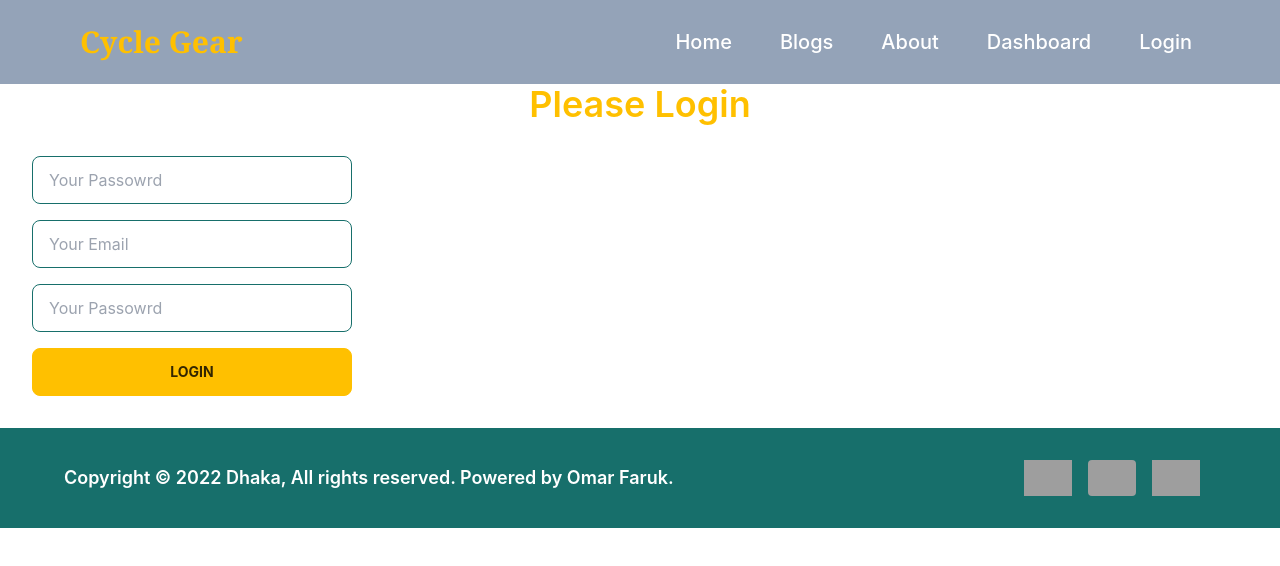
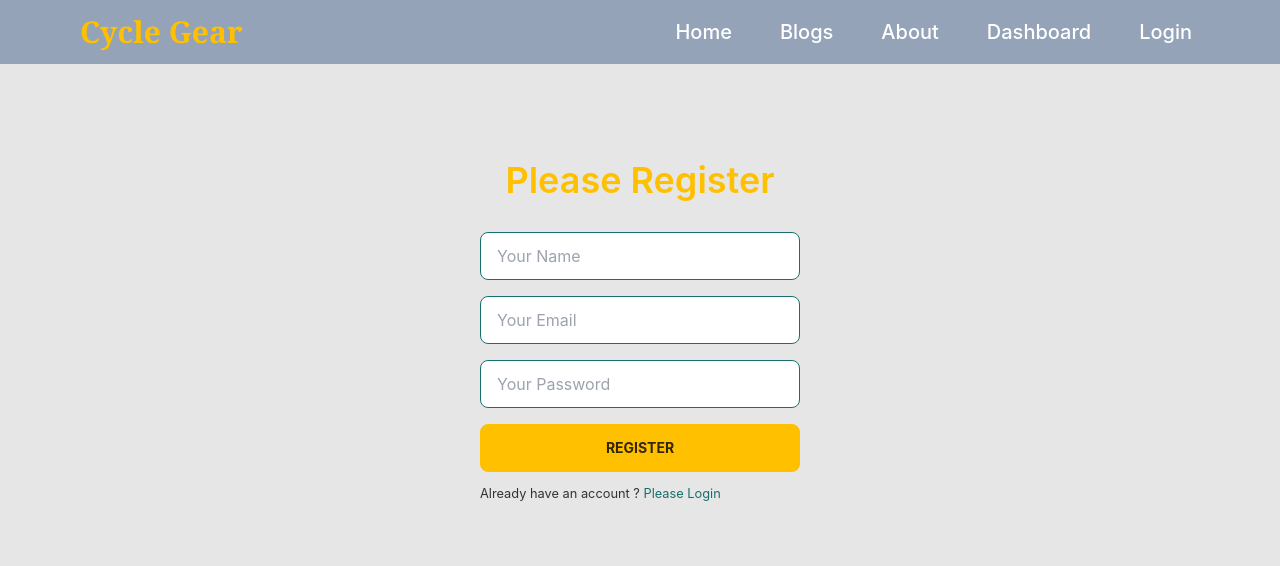
Before and after one commit to Omarfaruk05/cycle-gear-cletet-as-12, a React (Create React App) app: page /register in a window 1280 px wide. Shown: the top 566 px of the page. Built offline with nearby package versions, Linux system fonts and the light colour scheme; no server answers; grey boxes are pictures that could not be loaded.

Commit message:
added login and register

```diff
--- a/src/Pages/Login/Login.js
+++ b/src/Pages/Login/Login.js
@@ -1,20 +1,49 @@
 import React from 'react';
+import { useSignInWithEmailAndPassword, useSignInWithGoogle } from 'react-firebase-hooks/auth';
 import { useForm } from "react-hook-form";
-import { Link } from 'react-router-dom';
+import { Link, useLocation, useNavigate } from 'react-router-dom';
+import auth from '../../firebase.init';
+import Loading from '../Shared/Loading';
 
 const Login = () => {
-    const { register, handleSubmit} = useForm();
+    let errorElement;
+    const [signInWithGoogle, googleUser, googleLoading, googleError] = useSignInWithGoogle(auth);
 
-  const onSubmit = data => {
-      console.log(data);
+    const { register, formState: { errors }, handleSubmit, reset } = useForm();
+
+    const [
+        signInWithEmailAndPassword,
+        emailUser,
+        emailLoading,
+        emailError,
+    ] = useSignInWithEmailAndPassword(auth);
+
+    if(googleLoading || emailLoading){
+        return <Loading></Loading>
+    }
+
+    if(googleError || emailError){
+        errorElement = <><p className='text-red-500 mb-1'><small>{googleError?.message || emailError?.message}</small></p></>
+    }
+
+    if(googleUser || emailUser){
+    }
+
+    const onSubmit = (data) => {
+        console.log(data)
+        const email = data.email;
+        const password = data.password;
+        signInWithEmailAndPassword(email, password);
+        reset()
     }
     return (
-        <div>
+        <div  className='pt-12 md:pt-24  bg-base-200'>
             <h2 className='text-center text-4xl text-secondary font-semibold'>Please Login</h2>
+            <div  className='flex justify-center  h-[75vh] md:h-[80vh]'>
                 <div>
                     <div class="card w-96">
                         <div class="card-body">
-                        <form onclick={handleSubmit(onSubmit)}>
+                            <form onSubmit={handleSubmit(onSubmit)}>
                                 <input type="email" placeholder="Your Email" class="input input-bordered input-primary w-full max-w-xs"
                                 {...register("email",{
                                     required: {
@@ -31,27 +60,26 @@ const Login = () => {
                                     {errors.email?.type === "pattern" && <span className="label-text-alt text-red-500">{errors.email.message}</span>}
 
                                 </label>
-                            <input type="password" placeholder="Your Passowrd" class="input input-bordered input-primary w-full max-w-xs"
-                            {...register("passowrd",{
+                                <input type="Password" placeholder="Your Password" className="input input-bordered w-full max-w-xs" {...register("password",{
                                 required: {
                                     value: true,
-                                    message:'Email is Requited'
+                                    message: 'Passowrd is Requirted'
                                 },
-                                pattern: {
-                                    value:6,
-                                    message: 'Password must be 6 characters or longer'
+                                minLength: {
+                                    value: 6,
+                                    message: 'Must be 6 characters or longer'
                                 }
                                 })} />
                                 <label className="label">
                                     {errors.password?.type === "required" && <span className="label-text-alt text-red-500">{errors.password.message}</span>}
                                     {errors.password?.type === "minLength" && <span className="label-text-alt text-red-500">{errors.password.message}</span>}
-
                                 </label>
                                 <input type={"submit"} value="Login"  class="btn btn-secondary font-bold w-full" />
                             </form>
                             <p><small>New to Doctors Portal ? <Link className='text-primary' to={"/register"}>Create New Account</Link></small></p>
                             <div className="divider">OR</div>
-                        <button onClick={() => signInWithGoogle()} className="btn btn-outline">Google SignIn</button>
+                            <button onClick={() => signInWithGoogle()} className="btn bg-red-400 hover:bg-red-700 hover:text-white">Google Sign In</button>
+                        </div>
                     </div>
                 </div>
             </div>
--- a/src/Pages/Login/Register.js
+++ b/src/Pages/Login/Register.js
@@ -1,36 +1,55 @@
 import React from 'react';
-import auth from '../../../firebase.init';
-import { useCreateUserWithEmailAndPassword, useUpdateProfile } from 'react-firebase-hooks/auth';
+import { useCreateUserWithEmailAndPassword, useSignInWithGoogle, useUpdateProfile } from 'react-firebase-hooks/auth';
 import { useForm } from 'react-hook-form';
+import { Link, useNavigate } from 'react-router-dom';
+import auth from '../../firebase.init';
+import Loading from '../Shared/Loading';
 
 const Register = () => {
-    const { register, formState: { errors }, handleSubmit } = useForm();
+    const navigate = useNavigate();
+    let errorElement;
+
+    const { register, formState: { errors }, handleSubmit, reset } = useForm();
+
     const [
         createUserWithEmailAndPassword,
         emailUser,
         emailLoading,
         emailError,
-      ] = useCreateUserWithEmailAndPassword(auth);
+    ] = useCreateUserWithEmailAndPassword(auth);
 
-      const [updateProfile, updating, updateError] = useUpdateProfile(auth);
+    const [updateProfile, updating, updateError] = useUpdateProfile(auth);
+
+    if(emailLoading || updating){
+        return <Loading></Loading>
+    }
+
+    if(emailError || updateError){
+        errorElement = <p className='text-red-500 mb-1'><small>{emailError?.message || updateError?.message}</small></p>
+    }
+
+    if(emailUser){
+        navigate('/home');
+    }
 
 
       const onSubmit = async(data) => {
           const name = data.name;
           const email = data.email;
-          const passowrd = data.passowrd;
-          await createUserWithEmailAndPassword(email, passowrd);
-          await updateProfile({displayName: name});
+          const password = data.password;
+          await createUserWithEmailAndPassword(email, password);
+          await updateProfile ({displayName: name})
+          reset();
       }
     return (
-        <div>
-            <div>
-                <h2 className='text-center text-4xl text-secondary font-semibold'>Please Login</h2>
-                <div>
+        <div className='bg-base-200'>
+            <div className='mt-12 md:mt-24'>
+                <h2 className='text-center text-4xl text-secondary font-semibold'>Please Register</h2>
+                <div className='flex justify-center h-[75vh] md:h-[80vh]'>
                     <div class="card w-96">
                         <div class="card-body">
-                            <form onclick={handleSubmit(onSubmit)}>
-                                <input type="name" placeholder="Your Passowrd" class="input input-bordered input-primary w-full max-w-xs"
+                            <form onSubmit={handleSubmit(onSubmit)}>
+                                <input type="name" placeholder="Your Name" class="input input-bordered input-primary w-full max-w-xs"
                                 {...register("name",{
                                     required: {
                                         value: true,
@@ -56,24 +75,25 @@ const Register = () => {
                                     {errors.email?.type === "required" && <span className="label-text-alt text-red-500">{errors.email.message}</span>}
                                     {errors.email?.type === "pattern" && <span className="label-text-alt text-red-500">{errors.email.message}</span>}
                                 </label>
-                                <input type="password" placeholder="Your Passowrd" class="input input-bordered input-primary w-full max-w-xs"
-                                {...register("passowrd",{
+                                <input type="password" placeholder="Your Password" class="input input-bordered input-primary w-full max-w-xs"
+                                {...register("password",{
                                     required: {
                                         value: true,
                                         message:'Email is Requited'
                                     },
-                                    pattern: {
-                                        value:6,
+                                    minLength: {
+                                        value: 6,
                                         message: 'Password must be 6 characters or longer'
                                     }
                                 })} />
                                 <label className="label">
                                     {errors.password?.type === "required" && <span className="label-text-alt text-red-500">{errors.password.message}</span>}
                                     {errors.password?.type === "minLength" && <span className="label-text-alt text-red-500">{errors.password.message}</span>}
-
                                 </label>
-                                <input type={"submit"} value="Login"  class="btn btn-secondary font-bold w-full" />
+                                {errorElement}
+                                <input type={"submit"} value="Register"  class="btn btn-secondary font-bold w-full" />
                             </form>
+                            <p><small>Already have an account ? <Link className='text-primary' to={"/login"}>Please Login</Link></small></p>
                         </div>
                     </div>
                 </div>
--- /dev/null
+++ b/src/Pages/Shared/Loading.js
@@ -0,0 +1,11 @@
+import React from 'react';
+
+const Loading = () => {
+    return (
+        <div className="flex items-center justify-center h-screen">
+            <div className="w-16 h-16 border-b-2 border-primary rounded-full animate-spin"></div>
+        </div>
+    );
+};
+
+export default Loading;
--- a/firebase.init.js
+++ b/src/firebase.init.js
@@ -1,6 +1,6 @@
 // Import the functions you need from the SDKs you need
 import { initializeApp } from "firebase/app";
-import { getAuth } from "firebase/auth"
+import { getAuth } from "firebase/auth";
 // TODO: Add SDKs for Firebase products that you want to use
 // https://firebase.google.com/docs/web/setup#available-libraries
 
```
Also changed, not shown: src/Pages/Shared/Navbar.js (+15 -3 lines). Lines whose indentation alone changed are shown as unchanged.
